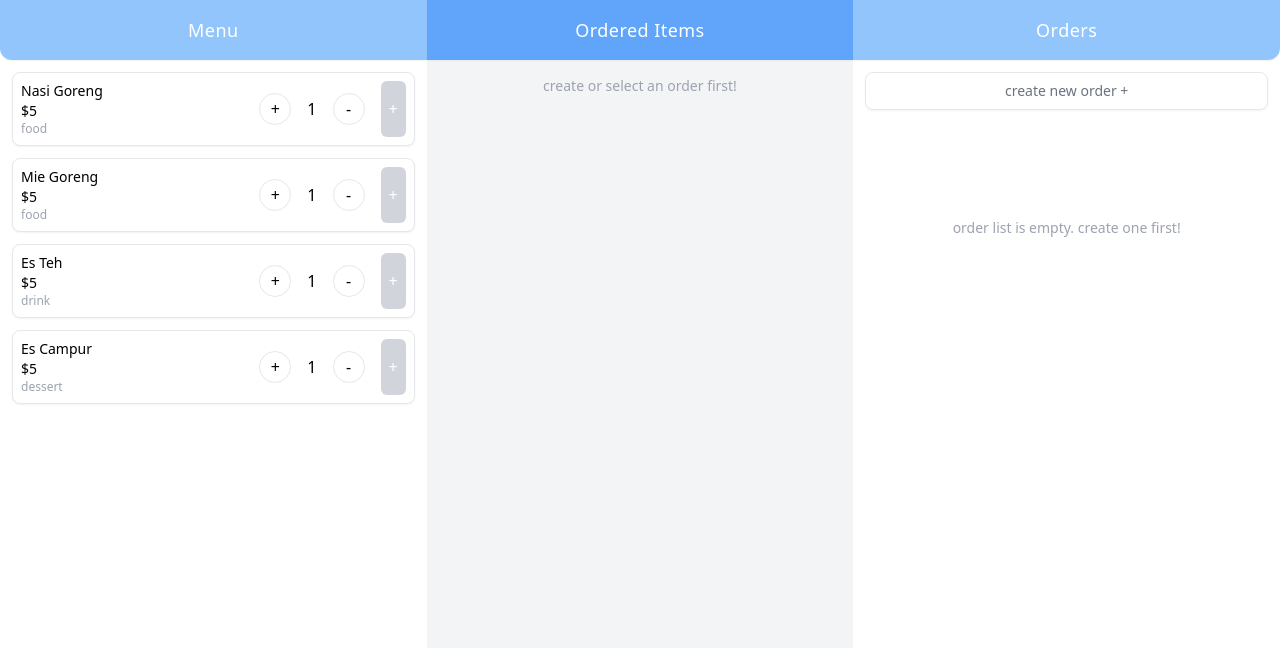
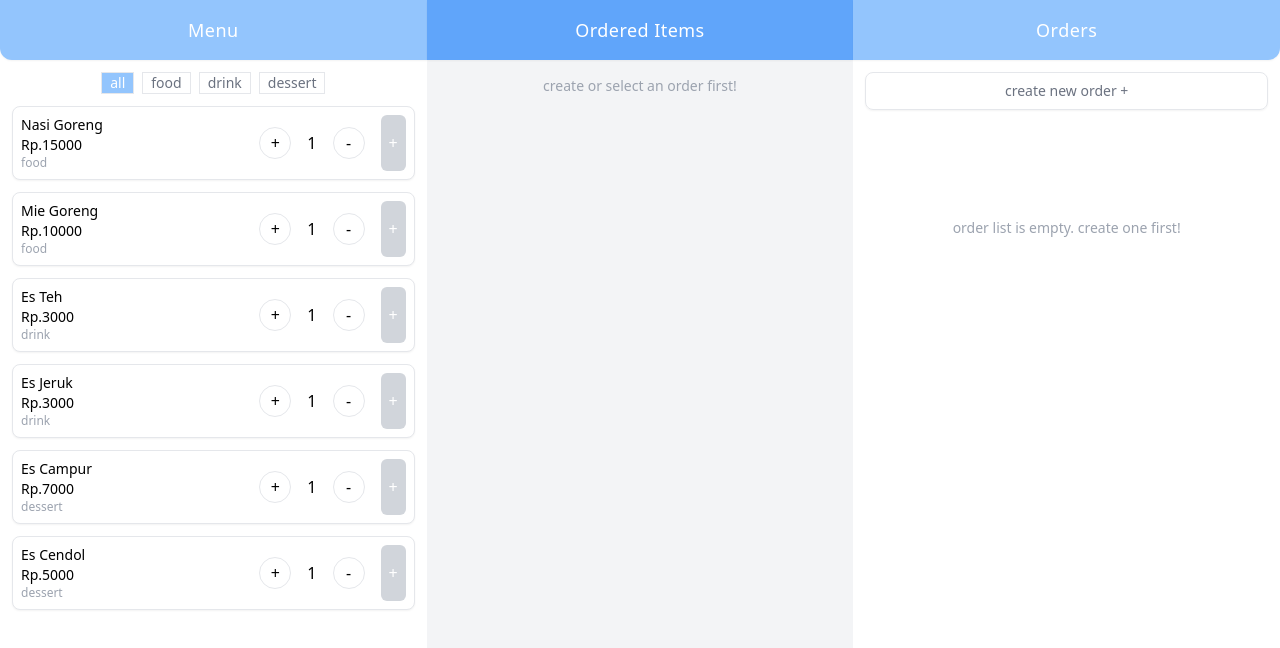
Before and after one commit to megatronhehe/food-ordering-panel, a React (Vite) app: page / in a window 1280 px wide. Shown: the top 648 px of the page. Built offline with nearby package versions, Linux system fonts and the light colour scheme.

Commit message:
feature added: filter food type in menu page

```diff
--- a/src/components/Menu.jsx
+++ b/src/components/Menu.jsx
@@ -1,4 +1,5 @@
-import React from "react";
+import React, { useState } from "react";
+import MenuCard from "./MenuCard";
 
 const Menu = ({
 	allMenus,
@@ -8,6 +9,8 @@ const Menu = ({
 	ordersList,
 	setOrdersList,
 }) => {
+	const [filterType, setFilterType] = useState("all");
+
 	const plusQty = (id) => {
 		setAllMenus((prev) =>
 			prev.map((menu) =>
@@ -51,44 +54,70 @@ const Menu = ({
 		}
 	};
 
+	const filterTypeArray = [...new Set(allMenus.map((menu) => menu.type))];
+
+	const filterButtonElement = filterTypeArray.map((filter, i) => (
+		<li
+			className={`px-2 border ${
+				filterType === filter && "bg-blue-300 text-white"
+			}`}
+			key={i}
+		>
+			<button onClick={() => setFilterType(`${filter}`)}>{filter}</button>
+		</li>
+	));
+
+	const filteredMenusArray = allMenus.filter(
+		(menu) => menu.type === filterType
+	);
+
+	const filteredMenusElement = filteredMenusArray.map((menu) => (
+		<MenuCard
+			key={menu.fid}
+			fid={menu.fid}
+			name={menu.name}
+			price={menu.price}
+			type={menu.type}
+			plusQty={plusQty}
+			quantity={menu.quantity}
+			minusQty={minusQty}
+			addItemToOrder={addItemToOrder}
+			selectedOrder={selectedOrder}
+		/>
+	));
+
 	const menusElement = allMenus.map((menu, i) => (
-		<div
+		<MenuCard
 			key={menu.fid}
-			className="flex justify-between p-2 mb-3 bg-white border rounded-lg shadow-sm"
-		>
-			<div className="text-sm">
-				<p>{menu.name}</p>
-				<p>${menu.price}</p>
-				<p className="text-xs text-gray-400">{menu.type}</p>
-			</div>
-			<div className="flex items-center gap-4 ">
-				<button
-					className="w-8 h-8 border rounded-full"
-					onClick={() => plusQty(menu.fid)}
+			fid={menu.fid}
+			name={menu.name}
+			price={menu.price}
+			type={menu.type}
+			plusQty={plusQty}
+			quantity={menu.quantity}
+			minusQty={minusQty}
+			addItemToOrder={addItemToOrder}
+			selectedOrder={selectedOrder}
+		/>
+	));
+
+	return (
+		<div>
+			<ul className="flex justify-center gap-2 mt-3 text-sm text-gray-500">
+				<li
+					className={`px-2 border ${
+						filterType === "all" && "bg-blue-300 text-white"
+					}`}
 				>
-					+
-				</button>
-				<p>{menu.quantity}</p>
-				<button
-					className="w-8 h-8 border rounded-full"
-					disabled={menu.quantity < 2}
-					onClick={() => minusQty(menu.fid)}
-				>
-					-
-				</button>
-				<button
-					onClick={() => addItemToOrder(menu.fid)}
-					className={`h-full px-2 rounded-md text-white ${
-						selectedOrder ? "bg-blue-300" : "bg-gray-300"
-					} `}
-				>
-					+
-				</button>
+					<button onClick={() => setFilterType("all")}>all</button>
+				</li>
+				{filterButtonElement}
+			</ul>
+			<div className="px-3 my-3">
+				{filterType === "all" ? menusElement : filteredMenusElement}
 			</div>
 		</div>
-	));
-
-	return <div className="px-3 my-3">{menusElement}</div>;
+	);
 };
 
 export default Menu;
--- /dev/null
+++ b/src/components/MenuCard.jsx
@@ -0,0 +1,52 @@
+import React from "react";
+
+const MenuCard = ({
+	fid,
+	name,
+	price,
+	type,
+	plusQty,
+	quantity,
+	minusQty,
+	addItemToOrder,
+	selectedOrder,
+}) => {
+	return (
+		<div
+			key={fid}
+			className="flex justify-between p-2 mb-3 bg-white border rounded-lg shadow-sm"
+		>
+			<div className="text-sm">
+				<p>{name}</p>
+				<p>Rp.{price}</p>
+				<p className="text-xs text-gray-400">{type}</p>
+			</div>
+			<div className="flex items-center gap-4 ">
+				<button
+					className="w-8 h-8 border rounded-full"
+					onClick={() => plusQty(fid)}
+				>
+					+
+				</button>
+				<p>{quantity}</p>
+				<button
+					className="w-8 h-8 border rounded-full"
+					disabled={quantity < 2}
+					onClick={() => minusQty(fid)}
+				>
+					-
+				</button>
+				<button
+					onClick={() => addItemToOrder(fid)}
+					className={`h-full px-2 rounded-md text-white ${
+						selectedOrder ? "bg-blue-300" : "bg-gray-300"
+					} `}
+				>
+					+
+				</button>
+			</div>
+		</div>
+	);
+};
+
+export default MenuCard;
--- a/src/components/OrderedItems.jsx
+++ b/src/components/OrderedItems.jsx
@@ -108,7 +108,7 @@ const OrderedItems = ({
 				<div>
 					<div className="flex justify-between">
 						<p className="mb-2 font-semibold">{`${thisOrder[0].name}'s orders`}</p>
-						<p className="font-semibold">: : ${totalPrice}</p>
+						<p className="font-semibold">: : Rp.{totalPrice}</p>
 					</div>
 					<div>{orderItemsElement}</div>
 				</div>
--- a/src/components/Orders.jsx
+++ b/src/components/Orders.jsx
@@ -76,7 +76,7 @@ const Orders = ({
 					<p className="font-semibold">{order.name}</p>
 					<p>table: {order.tableNumber ? order.tableNumber : "-"}</p>
 					<p>items: {order.items.length}</p>
-					<p>total: ${totalPrice}</p>
+					<p>total: Rp.{totalPrice}</p>
 					<p className="text-xs text-gray-400">id: {order.id}</p>
 				</div>
 				<button
--- a/src/data/data.js
+++ b/src/data/data.js
@@ -3,28 +3,42 @@ export const menusArray = [
 		fid: 0,
 		name: "Nasi Goreng",
 		type: "food",
-		price: 5,
+		price: 15000,
 		quantity: 1,
 	},
 	{
 		fid: 1,
 		name: "Mie Goreng",
 		type: "food",
-		price: 5,
+		price: 10000,
 		quantity: 1,
 	},
 	{
 		fid: 2,
 		name: "Es Teh",
 		type: "drink",
-		price: 5,
+		price: 3000,
 		quantity: 1,
 	},
 	{
 		fid: 3,
+		name: "Es Jeruk",
+		type: "drink",
+		price: 3000,
+		quantity: 1,
+	},
+	{
+		fid: 4,
 		name: "Es Campur",
 		type: "dessert",
-		price: 5,
+		price: 7000,
+		quantity: 1,
+	},
+	{
+		fid: 5,
+		name: "Es Cendol",
+		type: "dessert",
+		price: 5000,
 		quantity: 1,
 	},
 ];
```
